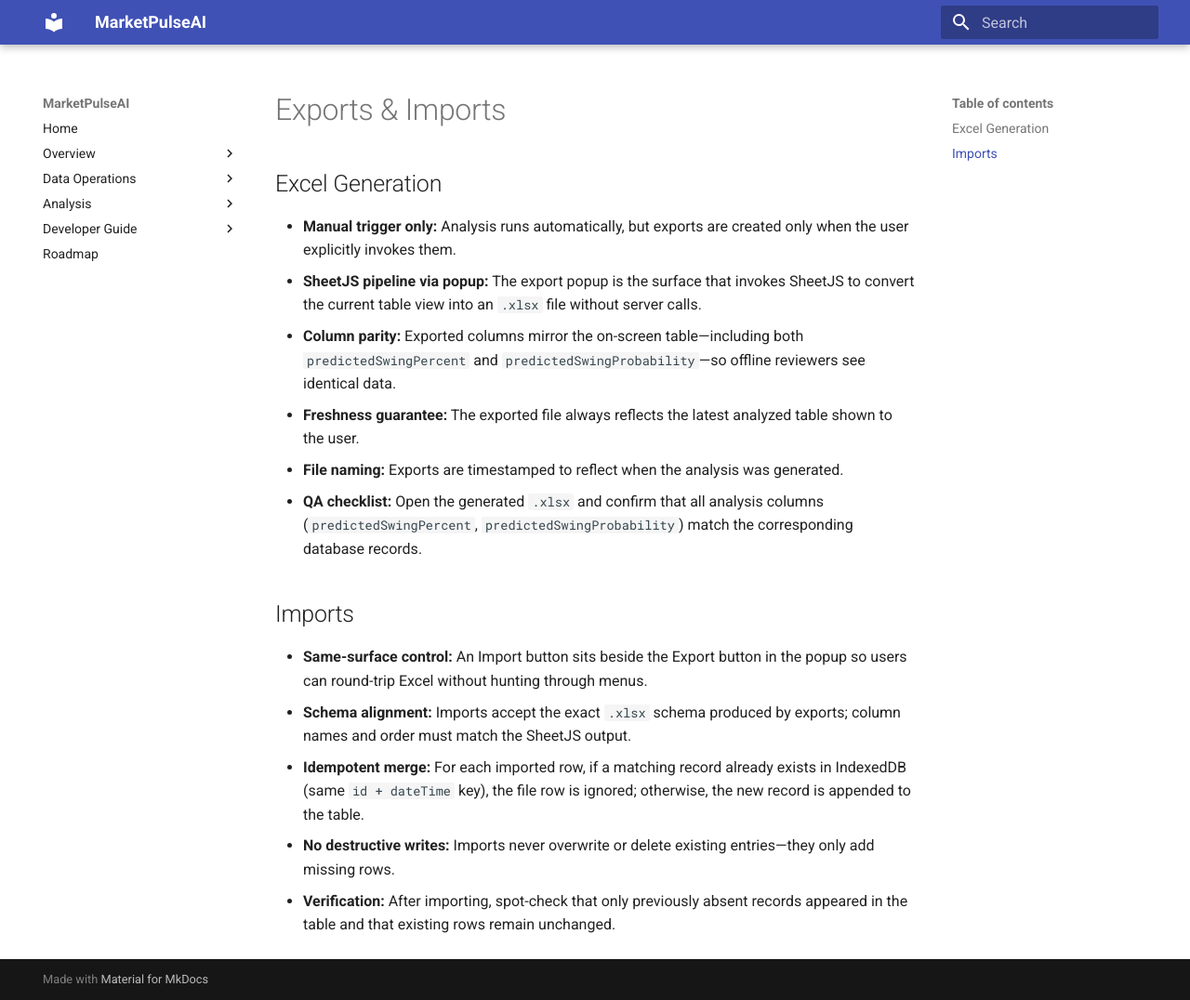
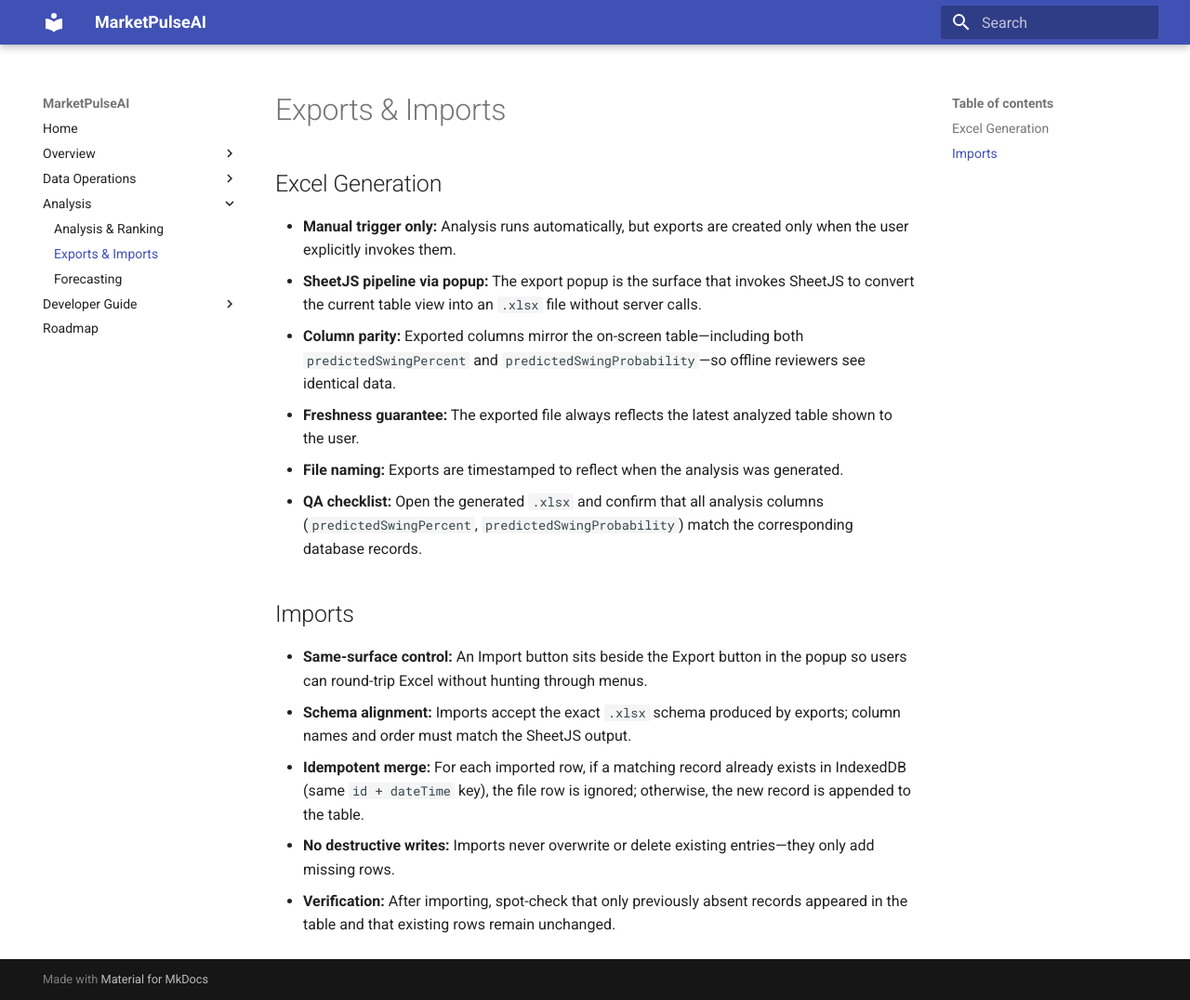
Before and after one commit to shari-ar/MarketPulseAI, an MkDocs documentation site: the page built from docs/exports-imports.md, in a window 1280 px wide and 1076 px high. Shown: the whole window at 93% size. Built offline with MkDocs 1.6.1 and Material for MkDocs 9.7.7, drawn with Linux system fonts in a browser that asks for light colours.

Commit message:
Update mkdocs.yml

```diff
--- a/mkdocs.yml
+++ b/mkdocs.yml
@@ -14,7 +14,7 @@ nav:
       - Scheduling & Timing: scheduling.md
   - Analysis:
       - Analysis & Ranking: analysis.md
-      - Exports: exports.md
+      - Exports & Imports: exports-imports.md
       - Forecasting: forecasting.md
   - Developer Guide:
       - Development Setup: dev-setup.md
```
